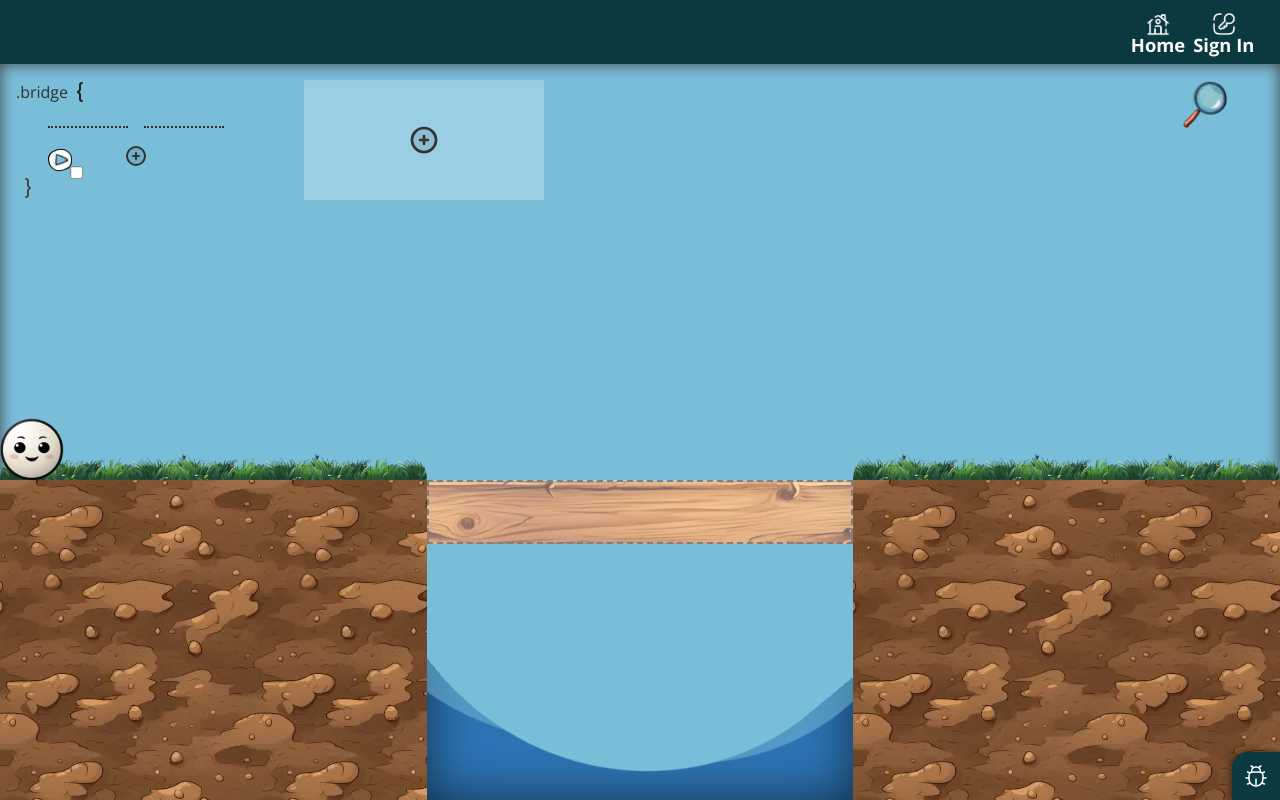
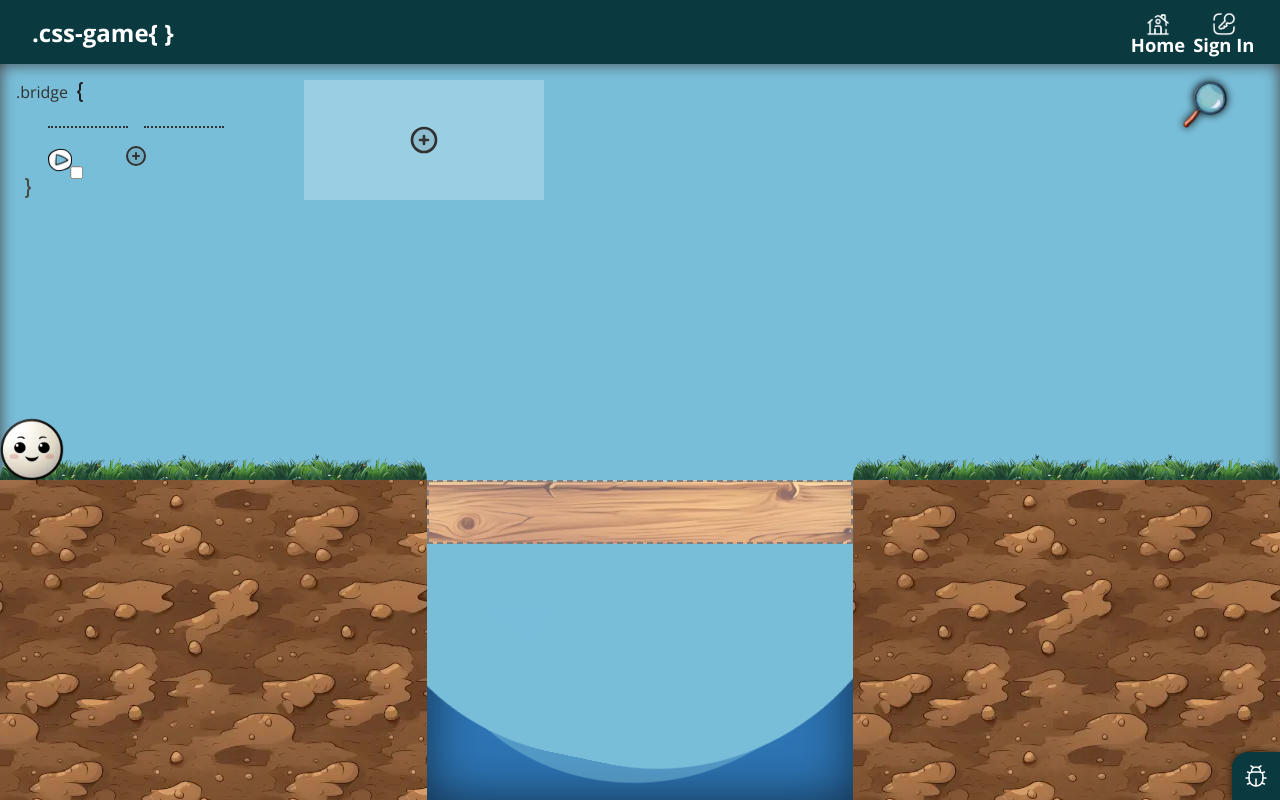
Before and after one commit to KaiUweCZE/cssGame, a React app in the folder frontend/: page /game in a window 1280 px wide. Built offline with nearby package versions, Linux system fonts and the light colour scheme; what @cloudinary/url-gen would draw is missing.

Commit message:
minor ui edits

```diff
--- a/frontend/src/assets/styles/game-styles.css
+++ b/frontend/src/assets/styles/game-styles.css
@@ -704,6 +704,7 @@ img.obstacle {
   cursor: pointer;
   transition: 0.5s;
   z-index: 1;
+  filter: drop-shadow(0 0 4px black);
 }
 .glass:hover {
   transform: scale(1.15);
--- a/frontend/src/assets/styles/game-styles.scss
+++ b/frontend/src/assets/styles/game-styles.scss
@@ -731,6 +731,7 @@ img.obstacle {
   cursor: pointer;
   transition: 0.5s;
   z-index: 1;
+  filter: drop-shadow(0 0 4px black);
   &:hover {
     transform: scale(1.15);
   }
--- a/frontend/src/assets/styles/index.css
+++ b/frontend/src/assets/styles/index.css
@@ -59,6 +59,11 @@
     visibility: hidden;
     height: 0.5rem;
   }
+}
+.container-menu .header-wrapper {
+  display: grid;
+  position: relative;
+  width: 80rem;
 }
 .container-menu .navigation {
   display: flex;
@@ -989,4 +994,11 @@ button.bug-form-button {
   100% {
     background-size: 110%;
   }
+}
+.logo {
+  place-self: center start;
+  position: absolute;
+  transition: 0.5s;
+  translate: 2rem;
+  color: rgb(0, 0, 0);
 }/*# sourceMappingURL=index.css.map */
--- a/frontend/src/assets/styles/index.scss
+++ b/frontend/src/assets/styles/index.scss
@@ -55,6 +55,12 @@ $standard-section-bgc: rgba(0, 0, 0, 0.05);
         height: 0.5rem;
       }
     }
+  }
+
+  .header-wrapper {
+    display: grid;
+    position: relative;
+    width: $max-width;
   }
 
   .navigation {
@@ -1009,3 +1015,11 @@ button.bug-form-button {
     background-size: 110%;
   }
 }
+
+.logo {
+  place-self: center start;
+  position: absolute;
+  transition: 0.5s;
+  translate: 2rem;
+  color: rgb(0, 0, 0);
+}
--- /dev/null
+++ b/frontend/src/components/menu/Logo.js
@@ -0,0 +1,42 @@
+import React, { useEffect, useState } from "react";
+
+const Logo = () => {
+  const fullText = ". css-game{color: white;}";
+  const [displayedText, setDisplayedText] = useState("");
+  const [newStyle, setNewStyle] = useState({});
+
+  useEffect(() => {
+    let index = 0;
+    const timer = setInterval(() => {
+      if (index < fullText.length - 1) {
+        setDisplayedText((prev) => {
+          const newText = prev + fullText[index];
+          console.log(
+            `index: ${index} Adding character: ${fullText[index]}, New text: ${newText}`
+          );
+          return newText;
+        });
+        index++;
+      } else {
+        setNewStyle({ color: "white", fontSize: "1.5rem", fontWeight: "bold" });
+        setTimeout(() => {
+          setDisplayedText(`.css-game{       }`);
+        }, 500);
+        clearInterval(timer);
+      }
+    }, 100);
+    return () => clearInterval(timer);
+  }, []);
+
+  const logText = () => {
+    console.log(displayedText);
+  };
+
+  return (
+    <div className="logo" onClick={logText} style={newStyle}>
+      {displayedText}
+    </div>
+  );
+};
+
+export default Logo;
--- a/frontend/src/components/menu/Navbar.js
+++ b/frontend/src/components/menu/Navbar.js
@@ -4,6 +4,7 @@ import HamburgerMenu from "./HamburgerMenu";
 import { navbarImages } from "../../data/ImagesData";
 import { UserContext } from "../../contexts/UserContext";
 import hatIcon from "@images/icons/hat.svg";
+import Logo from "./Logo";
 
 const Navbar = () => {
   const [isActive, setIsActive] = useState(false);
@@ -12,6 +13,8 @@ const Navbar = () => {
 
   return (
     <header className="container-menu">
+      <div className="header-wrapper">
+        <Logo />
         <nav className="navigation">
           <HamburgerMenu state={isActive} setState={setIsActive} />
           <ul className={`menu ${specialClass}`}>
@@ -57,6 +60,7 @@ const Navbar = () => {
             )}
           </ul>
         </nav>
+      </div>
     </header>
   );
 };
--- a/frontend/src/index.html
+++ b/frontend/src/index.html
@@ -3,6 +3,51 @@
   <head>
     <meta charset="UTF-8" />
     <meta name="viewport" content="width=device-width, initial-scale=1.0" />
+
+    <!-- SEO Meta Tags -->
+    <title>CSS Game - Learn CSS Styles Through Interactive Gameplay</title>
+    <meta
+      name="description"
+      content="Enhance your CSS skills with our interactive educational game. Learn and practice CSS styles while having fun!"
+    />
+
+    <!-- Open Graph / Facebook -->
+    <meta property="og:type" content="website" />
+    <meta property="og:url" content="https://css-game.com/" />
+    <meta property="og:title" content="CSS Game - Master CSS Through Play" />
+    <meta
+      property="og:description"
+      content="Improve your CSS skills with our engaging educational game. Learn, practice, and excel in CSS styling!"
+    />
+    <meta
+      property="og:image"
+      content="https://css-game.com/path-to-your-image.jpg"
+    />
+
+    <!-- Twitter -->
+    <meta property="twitter:card" content="summary_large_image" />
+    <meta property="twitter:url" content="https://css-game.com/" />
+    <meta
+      property="twitter:title"
+      content="CSS Game - Interactive CSS Learning"
+    />
+    <meta
+      property="twitter:description"
+      content="Level up your CSS skills through our interactive game. Fun, educational, and effective!"
+    />
+    <meta
+      property="twitter:image"
+      content="https://css-game.com/path-to-your-image.jpg"
+    />
+
+    <!-- Additional SEO Tags -->
+    <meta
+      name="keywords"
+      content="CSS, game, learning, web development, interactive education, styling, web design"
+    />
+    <meta name="author" content="Your Name or Company Name" />
+    <link rel="canonical" href="https://css-game.com/" />
+    <!-- Font preconnect and stylesheet links -->
     <link rel="preconnect" href="https://fonts.googleapis.com" />
     <link rel="preconnect" href="https://fonts.gstatic.com" crossorigin />
     <link
@@ -13,7 +58,6 @@
       href="https://fonts.googleapis.com/css2?family=Caveat:wght@400..700&display=swap"
       rel="stylesheet"
     />
-    <title>Document</title>
   </head>
   <body>
     <div id="result"></div>
--- a/frontend/src/pages/home/home-components/HomeIntrodaction.js
+++ b/frontend/src/pages/home/home-components/HomeIntrodaction.js
@@ -7,6 +7,13 @@ import prev from "@images/icons/prevIcon.svg";
 const HomeIntrodaction = () => {
   const [index, setIndex] = useState(0);
   const data = homeIntro;
+
+  const images = {
+    0: <img src={data[0]} />,
+    1: <img src={data[1]} />,
+    2: <img src={data[2]} />,
+    3: <img src={data[3]} />,
+  };
 
   const handleNext = () => {
     if (index < 3) {
@@ -28,7 +35,7 @@ const HomeIntrodaction = () => {
       <div className="home-intro-gallery">
         <img src={data[index].img} alt="screen of the section" width="894px" />
         <button className="right" onClick={handleNext}>
-          <img src={next} alt="" srcset="" />
+          <img src={next} alt="" />
         </button>
         <button className="left" onClick={handlePrev}>
           <img src={prev} alt="" />
```
Also changed, not shown: 2 other files (tests, documents, lock files or other folders). Lines whose indentation alone changed are shown as unchanged.
